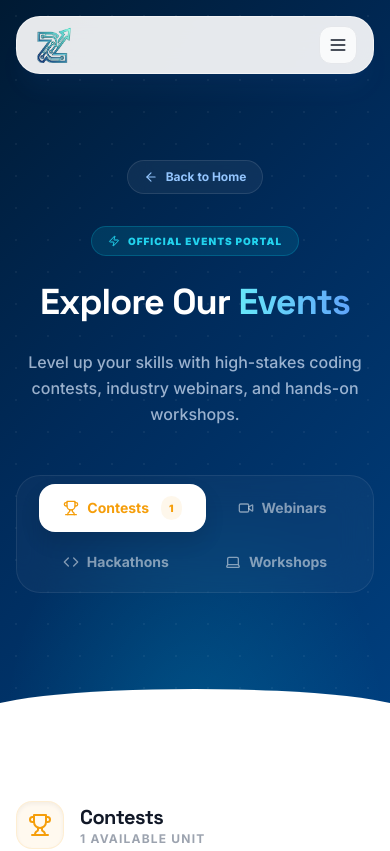
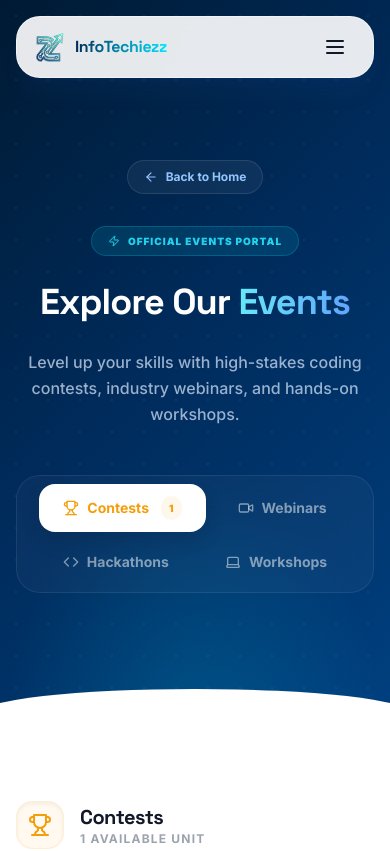
Before and after one commit to Pragadeeshwaran-007/Info-Techiezz, a React (Vite) app: page /events in a window 390 px wide. Shown: the top 851 px of the page. Built offline with nearby package versions, Linux system fonts and the light colour scheme; the HTML template or start-up script is replaced by a standard one.

Commit message:
Update Navbar.tsxUPDATE

```diff
--- a/src/components/Navbar.tsx
+++ b/src/components/Navbar.tsx
@@ -73,12 +73,12 @@
                             <img
                                 src={logo}
                                 alt="InfoTechiezz"
-                                className="h-10 w-10 object-contain transition-all duration-300 mix-blend-multiply"
+                                className="h-8 w-8 md:h-10 md:w-10 object-contain transition-all duration-300 mix-blend-multiply"
                             />
                             <div className="absolute -inset-1 bg-blue-500/10 rounded-xl blur opacity-0 group-hover:opacity-100 transition-opacity" />
                         </div>
-                        <div className="hidden sm:block">
-                            <span className="font-display text-lg font-black block leading-tight tracking-tight bg-clip-text text-transparent bg-gradient-to-r from-[#002B5B] to-[#00E5FF]">
+                        <div className="block">
+                            <span className="font-display text-base md:text-lg font-black block leading-tight tracking-tight bg-clip-text text-transparent bg-gradient-to-r from-[#002B5B] to-[#00E5FF]">
                                 InfoTechiezz
                             </span>
                         </div>
@@ -135,12 +135,12 @@
                     {/* Mobile Toggle */}
                     <button
                         className={cn(
-                            "md:hidden p-2 rounded-xl border transition-all",
-                            "bg-gray-50 text-gray-900 border-gray-200"
+                            "md:hidden p-2.5 rounded-xl transition-all active:scale-95",
+                            "text-gray-900 hover:bg-gray-100"
                         )}
                         onClick={() => setIsOpen(!isOpen)}
                     >
-                        {isOpen ? <X className="w-5 h-5" /> : <Menu className="w-5 h-5" />}
+                        {isOpen ? <X className="w-5 h-5" /> : <Menu className="w-6 h-6" />}
                     </button>
                 </div>
             </div>
```
